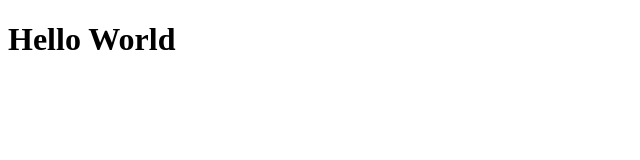
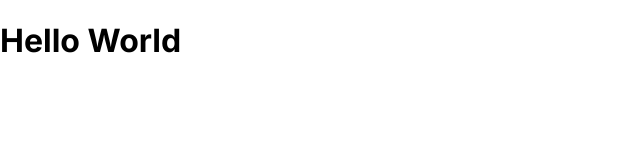
Before and after one commit to Bbek-Crestha/admin-dashboard, a React (Create React App) app: page / in a window 1280 px wide. Shown: the top 160 px of the page, without its empty margins (0-640 px from the left). Built offline with nearby package versions, Linux system fonts and the light colour scheme.

Commit message:
feat: change global font

```diff
--- a/src/App.css
+++ b/src/App.css
@@ -1,3 +1,5 @@
+@import url("https://fonts.googleapis.com/css2?family=Inter:wght@400;500;700&display=swap");
+
 :root {
 	--yellow: linear-gradient(180deg, #f8d49a -146.42%, #fad79d -46.42%);
 	--orange: #fca61f;
@@ -10,3 +12,9 @@
 	--smboxShadow: -79px 51px 60px rgba(0, 0, 0, 0.08);
 	--activeItem: #f799a354;
 }
+
+body {
+	margin: 0;
+	box-sizing: border-box;
+	font-family: "Inter", sans-serif;
+}
```
